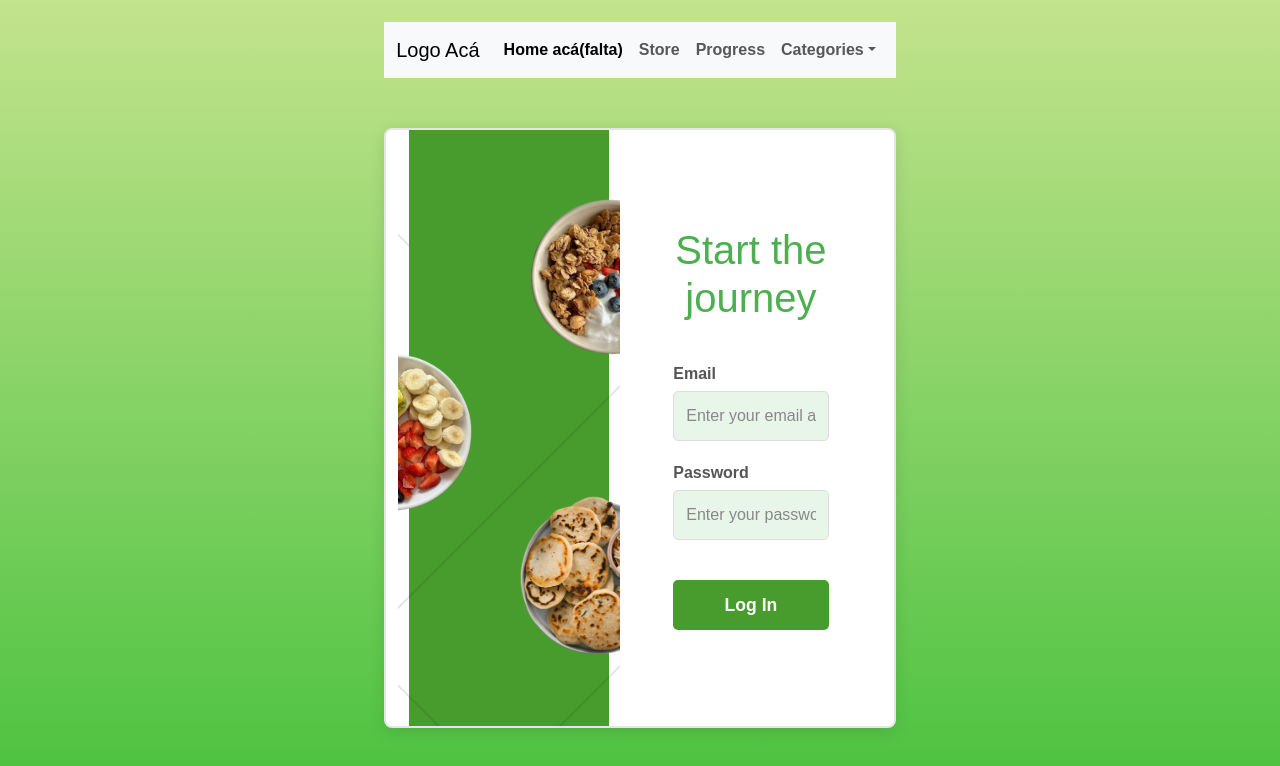
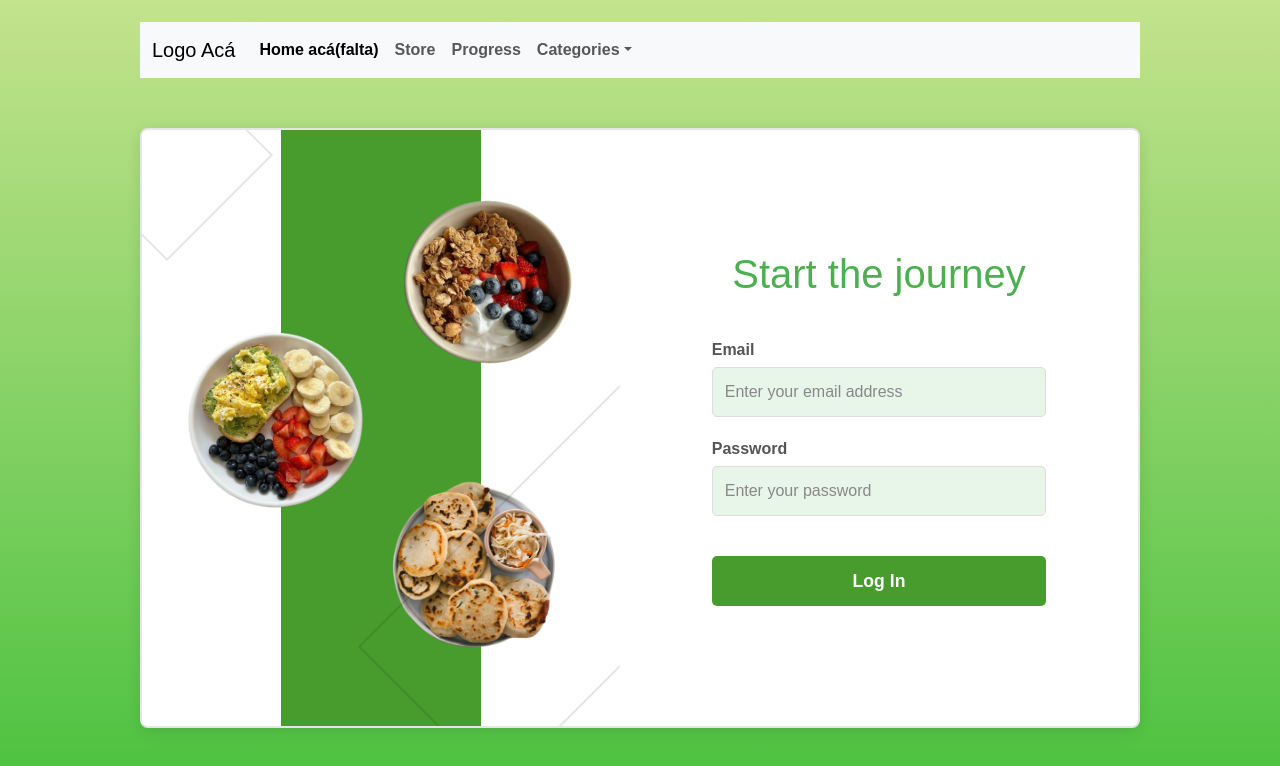
Before and after one commit to ArianaSaenz/FrontEnd-Yumfull, a React (Create React App) app: page /Login in a window 1280 px wide. Shown: the top 766 px of the page. Built offline with nearby package versions, Linux system fonts and the light colour scheme.

Commit message:
Primer arreglo del Login

```diff
--- a/src/Pages/Login/Login.css
+++ b/src/Pages/Login/Login.css
@@ -10,7 +10,7 @@ body {
 
 }
 
-.container {
+.containerL {
   margin-top:50px;
   margin-bottom:50px ;
   display: flex;
@@ -81,23 +81,23 @@ body {
   position: absolute;
 }
 
-.food-image.top-left {
+.food-image.top-leftL {
   bottom: 400px;
   left: -100px;
-  width: 170px;
+  width: 190px;
 }
 
-.food-image.top-right {
+.food-image.top-rightL {
   top: 260px;
   left: 100px;
-  width: 190px;
+  width: 200px;
   transform: rotate(5deg);
 }
 
-.food-image.bottom-center {
-  bottom: 245px;
+.food-image.bottom-centerL {
+  bottom: 250px;
   left: 105px;
-  width: 190px;
+  width: 200px;
 }
 
 .right-section {
@@ -164,6 +164,7 @@ body {
 
 @media (max-width: 768px) {
   .container {
+    display: flexS;
     flex-direction: column;
     width: 95%;
     height: auto;
--- a/src/Pages/Login/Login.js
+++ b/src/Pages/Login/Login.js
@@ -6,24 +6,24 @@ import './Login.css';
 
 function Login() {
   return (
-    <div className="container">
+    <div className="containerL">
       <div className="left-section">
         <div className="center-line">
           <div className="food-images">
             <img
               src={fruittoast}
               alt="Fruit Toast"
-              className="food-image top-left"
+              className="food-image top-leftL"
             />
             <img
               src={oatsfruit}
               alt="Oats with Fruit"
-              className="food-image top-right"
+              className="food-image top-rightL"
             />
             <img
               src={pupusas}
               alt="Pupusas"
-              className="food-image bottom-center"
+              className="food-image bottom-centerL"
             />
           </div>
         </div>
```
